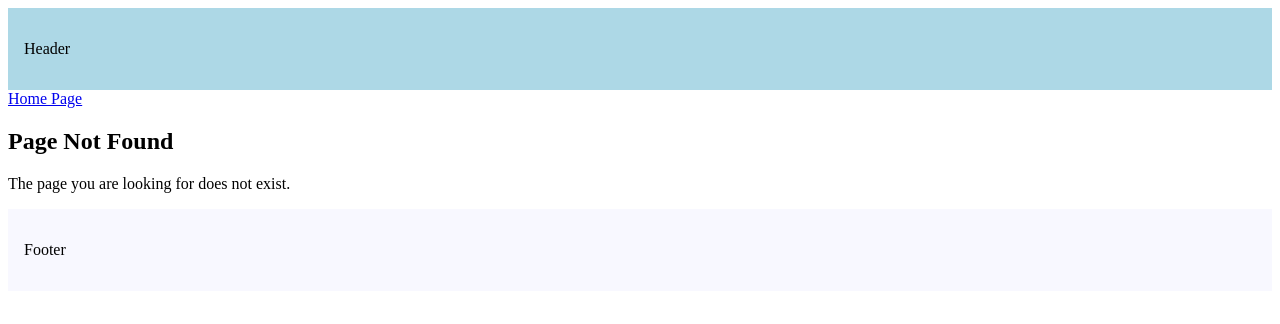
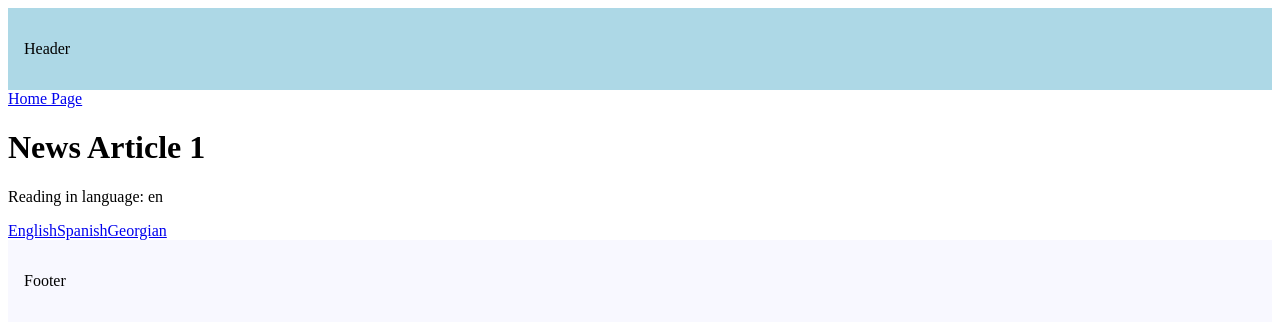
Before and after one commit to GiorgiTch204/nextjs_practise, a Next.js app: page /articles/1 in a window 1280 px wide. Before the commit this address had no page. Shown: the top 324 px of the page. Built offline with nearby package versions, Linux system fonts and the light colour scheme.

Commit message:
Ceated params and searchparams

```diff
--- /dev/null
+++ b/src/app/articles/[articleid]/page.tsx
@@ -0,0 +1,22 @@
+import Link from "next/link";
+
+export default async function NewsArticle({ params, searchParams }: {
+    params: Promise <{ articleid: string }>;
+    searchParams?: Promise<{ lang?: "en" | "es" | "ka" }>;
+}) {
+    const { articleid } = await params;
+    const searchParamsData = await searchParams;
+    const {lang = "en"} = searchParamsData || {};
+    return (
+        <div>
+            <h1>News Article {articleid}</h1>
+            <p>Reading in language: {lang}</p>
+
+            <div>
+                <Link href={`/articles/${articleid}?lang=en`}>English</Link>
+                <Link href={`/articles/${articleid}?lang=es`}>Spanish</Link>
+                <Link href={`/articles/${articleid}?lang=ka`}>Georgian</Link>
+            </div>
+        </div>
+    );
+}
--- a/src/app/page.tsx
+++ b/src/app/page.tsx
@@ -3,10 +3,15 @@ import Link from "next/link";
 export default function Home() {
     return(
         <>
+
             <h1>Welcome home!</h1>
 
             <Link href="/blog">Blog</Link>
             <Link href="/products">Products</Link>
+
+            <Link href="/articles/breacking-news-123?lang=en">Read in English</Link>
+            <Link href="/articles/breacking-news-123?lang=es">Read in Spanish</Link>
+            <Link href="/articles/breacking-news-123?lang=ka">Read in Georgian</Link>
         </>
     );
 }
```
Also changed, not shown: src/app/(auth)/layout.tsx (line endings or trailing spaces).
